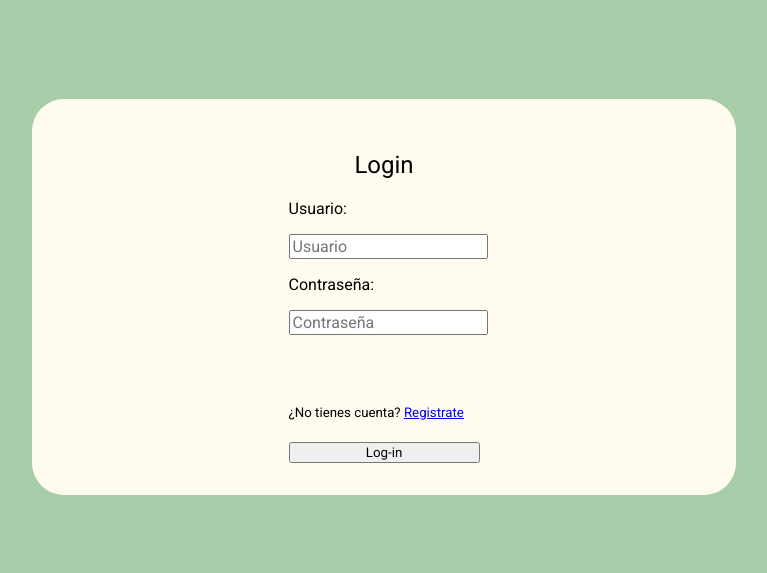
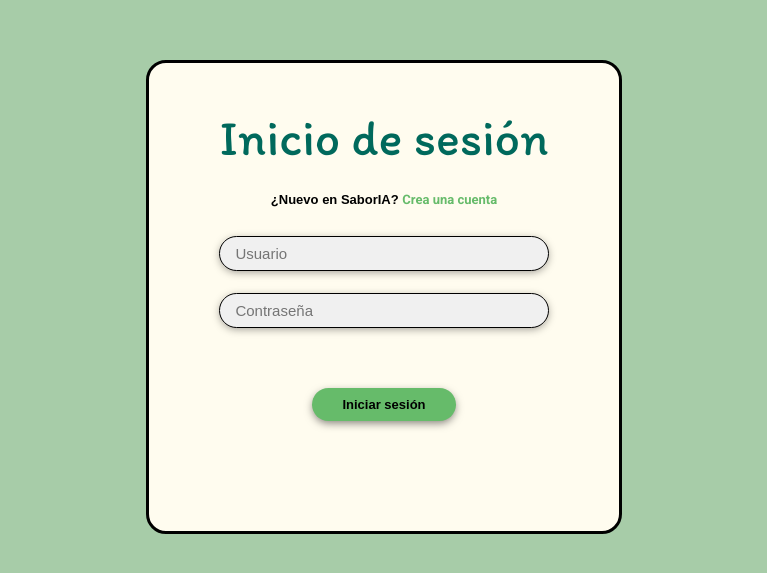
Before and after one commit to tartaman/SaborIA, a website: page Iniciarsesion.html in a window 1280 px wide. Shown: the part 103-676 px from the top of the page, without its empty margins (256-1023 px from the left). Drawn offline with Linux system fonts and the light colour scheme; no server answers; a web font is replaced by a local one.

Commit message:
Login Intenface

```diff
--- a/Iniciarsesion.html
+++ b/Iniciarsesion.html
@@ -4,34 +4,32 @@
     <meta charset="UTF-8">
     <meta name="viewport" content="width=device-width, initial-scale=1.0">
     <title>SaborIA | Login</title>
+    <link rel="stylesheet" href="styles/global.css">
     <link rel="stylesheet" href="styles/nav.css">
     <link rel="stylesheet" href="styles/login.css">
 </head>
 <body>
-    <section class="main">
+    <main class="main">
         <div class="form-container">
-            <h1>Login</h1>
+            <h1>Inicio de sesión</h1>
+            <p class="crear-cuenta-text">¿Nuevo en SaborIA? <a href="sing-up.html">Crea una cuenta</a></p>
             <form action="" class="form" id="login">
+                <div class="campos-div">
                     <div class="campo-form">
-                    <label for="usuario">
-                        Usuario:
-                    </label>
                         <input type="text" name="usuario" id="usuario" placeholder="Usuario" class="form-input">
                     </div>
                     <div class="campo-form">
-                    <label for="contrasena">
-                        Contraseña:
-                    </label>
                         <input type="password" name="contrasena" id="contrasena" placeholder="Contraseña" class="form-input">
                     </div>
+                </div>
+
                 <p id="error-message"></p>
-                <div>
-                    <h5>¿No tienes cuenta? <a href="sing-up.html">Registrate</a></h5>
+                <div class="div-boton">
+                    <button type="submit" class="button-verde">Iniciar sesión</button>
                 </div>
-                <button type="submit">Log-in</button>
             </form>
         </div>
-    </section>
+    </main>
     <script src="scripts/config.js"></script>
     <script src="scripts/login.js"></script>
     <script src="scripts/keep_alive_script.js"></script>
--- /dev/null
+++ b/styles/global.css
@@ -0,0 +1,69 @@
+@import url('https://fonts.googleapis.com/css2?family=Itim&display=swap');
+
+@import url('https://fonts.googleapis.com/css2?family=Itim&family=Sansita:ital,wght@0,400;0,700;0,800;0,900;1,400;1,700;1,800;1,900&display=swap');
+@import url('https://fonts.cdnfonts.com/css/liberation-sans');
+
+:root{
+    --fuente_titulos: Itim, Arial, Helvetica, sans-serif;
+    --fuente_principal: 'Liberation Sans', Arial, Helvetica, sans-serif;
+
+    --background-color: #A7CCA8;
+    --kinda-white: #FFFCEF;
+    --logo:url('../Images/Logo.png');
+    --text-color: #00695C;
+    --verde-principal: #66BB6A;
+    --kinda-black:#1c1c1c;
+    --moradito: #C5B3FF;
+    --grisaceo: #f0f0f0;
+
+    --mobile-size: 480px;
+    --tablet-size: 768px;
+}
+
+
+
+/*
+Esto que pongo a continuación es para que un rem sea equivalente a 10px así
+que es más facil
+*/
+html {
+    font-size: 62.5%;
+    box-sizing: border-box;
+}
+*, *:before, *:after {
+    box-sizing: inherit;
+    margin: 0;
+}
+body {
+    font-family: var(--fuente_principal);
+    font-size: 1.6rem;
+    line-height: 1.8;
+}
+
+a{
+    text-decoration: none;
+}
+
+/*Ya aqui ya son globales*/
+
+h1{
+    font-family: var(--fuente_titulos);
+    font-size: 5rem;
+    margin: 0;
+    line-height: 1;
+    text-align: center;
+}
+
+h2{
+    font-family: var(--fuente_titulos);
+    font-size: 3.2rem;
+}
+
+h3{
+    font-family: var(--fuente_titulos);
+    font-size: 2.1rem;
+}
+
+p, label, input, button{
+    font-family: var(--fuente_principal);
+}
--- a/styles/login.css
+++ b/styles/login.css
@@ -1,15 +1,3 @@
-@import url('https://fonts.googleapis.com/css2?family=Roboto:ital,wght@0,100;0,300;0,400;0,500;0,700;0,900;1,100;1,300;1,400;1,500;1,700;1,900&display=swap');
-:root {
-    --background-color: #A7CCA8;
-    --kinda-white: #FFFCEF;
-    --logo:url('../Images/Logo.png');
-    --text-color: #00695C;
-    --kinda-black:#1c1c1c;
-    --moradito: #C5B3FF;
-}
-* {
-    font-family: "Roboto", Arial;
-}
 .main {
     height: 100vh;
     display: flex;
@@ -17,27 +5,83 @@
     align-items: center;
 }
 .form-container {
-    height: fit-content;
-    width: 50%;
     background-color: var(--kinda-white) ;
+    width: 80%;
     padding: 2rem;
     border-radius: 2rem;
     display: flex;
     justify-content: center;
     align-items: center;
     flex-direction: column;
+    border: 0.3rem solid black;
+
 }
+
+@media(min-width: 768px){
+    .form-container{
+        padding: 5rem 7rem;
+        width: auto;
+    }
+}
+
+.form-container h1{
+    color: var(--text-color);
+}
+
+.crear-cuenta-text, .crear-cuenta-text a{
+    font-weight: bold;
+    font-size: 1.3rem;
+    margin: 2.5rem 0;
+}
+
+.crear-cuenta-text a{
+    color: var(--verde-principal);
+}
+
 .form {
     display: flex;
+    width: 100%;
     flex-direction: column;
 }
-.campo-form {
+
+.campos-div{
     display: flex;
     flex-direction: column;
-    gap:1rem;
+    gap: 2.2rem;
 }
+
 .form-input {
     width: 100%;
-    font-size: var(--font-size);
-    margin-bottom: 1rem ;
+    font-size: 1.5rem;
+    background-color: var(--grisaceo);
+    border-radius: 4rem;
+    padding: 0.8rem 1.5rem;
+    border: 0.1rem solid black;
+    box-shadow: 0px 2px 8px -1px rgba(0,0,0,0.40);
 }
+
+.div-boton{
+    padding: 6rem;
+    text-align: center;
+}
+
+.button-verde{
+    background-color: var(--verde-principal);
+    font-weight: bold;
+    display: inline-block;
+    margin: auto;
+    padding: 0.9rem 3rem;
+    border-radius: 2rem;
+    font-size: 1.3rem;
+    border: none;
+    box-shadow: 0px 3px 8px -1px rgba(0,0,0,0.50);
+    transition: background-color 0.2s;
+}
+
+.button-verde:hover{
+    background-color: #8cc48e;
+}
+
+.button-verde:active{
+    background-color: #ffffff;
+}
```
Lines whose indentation alone changed are shown as unchanged.
